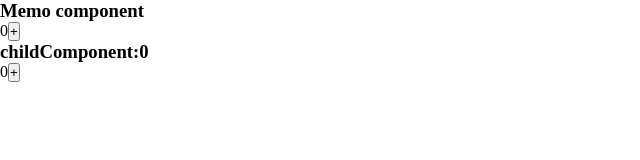
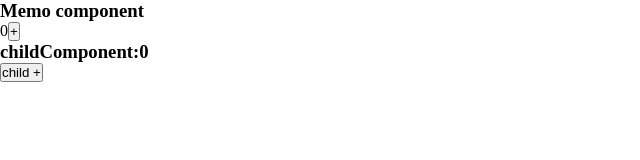
Before and after one commit to shahvalizadehmaryam/react-hooks, a React (Vite) app: page / in a window 1280 px wide. Shown: the top 160 px of the page, without its empty margins (0-640 px from the left). Built offline with nearby package versions, Linux system fonts and the light colour scheme.

Commit message:
usecallback added to avoid reputation of unnecessary functions which passed as props to a child comp.

```diff
--- a/src/components/ChildComp.jsx
+++ b/src/components/ChildComp.jsx
@@ -1,8 +1,13 @@
 import { memo } from "react";
 
-const ChildComponent = ({ number }) => {
+const ChildComponent = ({ number, clickHandler }) => {
   console.log("Child comp is rendered.");
-  return <h3>childComponent:{number}</h3>;
+  return (
+    <>
+      <h3>childComponent:{number}</h3>
+      <button onClick={clickHandler}>child +</button>
+    </>
+  );
 };
 
 export default memo(ChildComponent);
--- a/src/components/MemoComponent.jsx
+++ b/src/components/MemoComponent.jsx
@@ -1,4 +1,4 @@
-import { useMemo, useState } from "react";
+import { useCallback, useMemo, useState } from "react";
 import ChildComponent from "./ChildComp";
 
 const MemoComponent = () => {
@@ -6,18 +6,20 @@ const MemoComponent = () => {
   const [number, setNumber] = useState(0);
   console.log("Memo comp is rendered");
   const slow = useMemo(() => {
-    console.log("for loop rendered");
     for (let index = 0; index < 50000000; index++) {}
     return counter;
   }, [counter]);
+  const clickHandler = useCallback(() => {
+    setNumber((number) => number + 1);
+  }, []);
   return (
     <div>
       <h3>Memo component</h3>
       <span>{slow}</span>
       <button onClick={() => setCounter((counter) => counter + 1)}>+</button>
-      <ChildComponent number={number} />
-      <span>{number}</span>
-      <button onClick={() => setNumber((number) => number + 1)}>+</button>
+      <ChildComponent number={number} clickHandler={clickHandler} />
+      {/* <span>{number}</span>
+      <button onClick={() => setNumber((number) => number + 1)}>+</button> */}
     </div>
   );
 };
```
